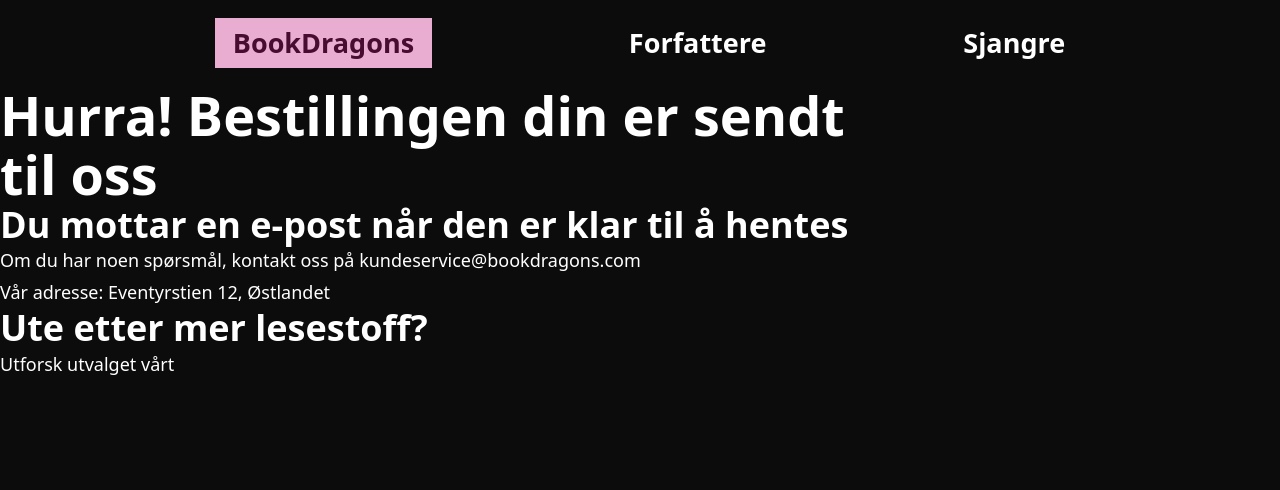
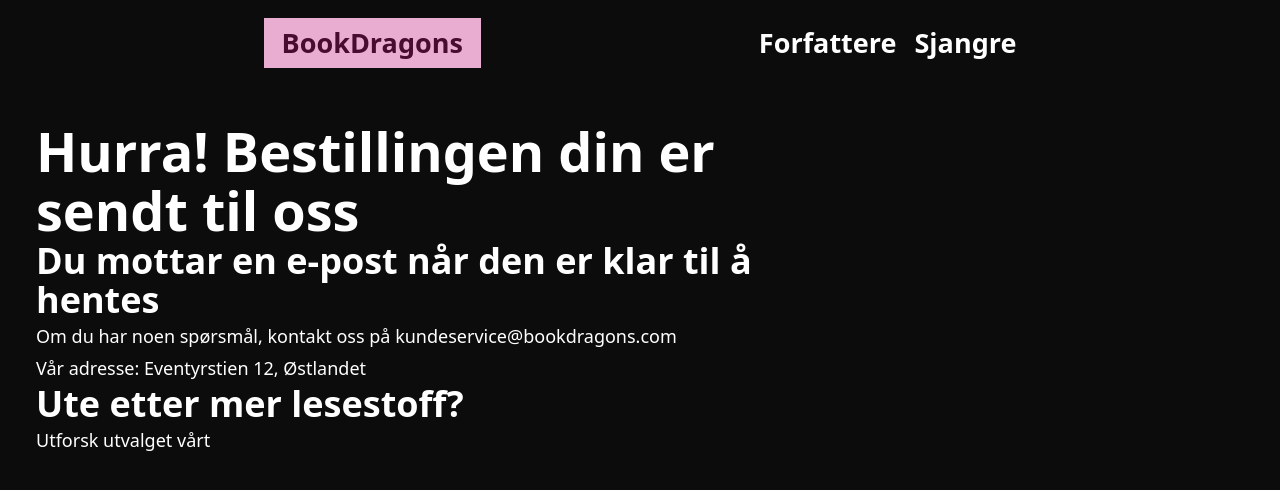
Before and after one commit to siljy/bookdragons, a Next.js app: page /bekreftelse in a window 1280 px wide. Shown: the top 490 px of the page. Built offline with nearby package versions, Linux system fonts and the light colour scheme.

Commit message:
refactor: ryddet opp i css for forside slik at ting ikke flyter over i hverandre

```diff
--- a/src/app/(frontend)/(with-cart)/page.tsx
+++ b/src/app/(frontend)/(with-cart)/page.tsx
@@ -46,7 +46,7 @@ export default async function BooksPage({
 
   return (
     <section>
-      <h1 className='title'>BookDragons</h1>
+      <h1 className='title'>Velkommen til BookDragons</h1>
       <FilterSection authors={authorsOptions} genres={genresOptions}></FilterSection>
       <div className="bookGrid">
         {books.map((book) => {
--- a/src/app/(frontend)/(with-cart)/styles.css
+++ b/src/app/(frontend)/(with-cart)/styles.css
@@ -1,10 +1,8 @@
-.title {
-  padding-inline: 2rem;
-}
+
 
 .bookGrid {
   display: grid;
   grid-template-columns: repeat(auto-fit, minmax(18rem, 1fr));
   gap: 1rem;
-  padding-inline: 2rem;
+  justify-items: center;
 }
--- a/src/app/(frontend)/layout.tsx
+++ b/src/app/(frontend)/layout.tsx
@@ -16,8 +16,7 @@ export default async function RootLayout(props: { children: React.ReactNode }) {
         <header>
           <NavBar></NavBar>
         </header>
-        <main>
-          {children}</main>
+        <main>{children}</main>
       </body>
     </html>
   )
--- a/src/app/(frontend)/styles.css
+++ b/src/app/(frontend)/styles.css
@@ -26,6 +26,7 @@
 * {
   box-sizing: border-box;
   margin: 0;
+  /* outline: 1px solid red; */
 }
 
 html {
@@ -37,8 +38,7 @@ html {
 }
 
 html,
-body,
-#app {
+body {
   height: 100%;
 }
 
@@ -55,22 +55,30 @@ body {
   }
 }
 
+header {
+  width: 100%;
+}
+
 main {
   display: grid;
   grid-template-columns: 1fr;
   grid-template-rows: auto 1fr;
   gap: 2rem;
+
   width: 100%;
-  max-width: 80rem;
+  max-width: 100rem;
   margin-inline: auto;
+  padding-inline: 1rem;
 
   @media (min-width: 1024px) {
-    grid-template-columns: 1fr 20rem;
+    grid-template-columns: minmax(0, 1fr) 22rem;
+    padding-inline: 2rem;
   }
 
   > section {
     grid-column: 1;
     grid-row: 2;
+    min-width: 0;
 
     @media (min-width: 1024px) {
       grid-row: 1;
@@ -80,6 +88,7 @@ main {
   > aside {
     grid-column: 1;
     grid-row: 1;
+    min-width: 0;
 
     @media (min-width: 1024px) {
       grid-column: 2;
@@ -123,7 +132,3 @@ a {
     outline: none;
   }
 }
-
-svg {
-  vertical-align: middle;
-}
--- a/src/components/BookCard/BookCard.module.css
+++ b/src/components/BookCard/BookCard.module.css
@@ -3,7 +3,7 @@
   background-color: var(--background-2);
   border-radius: 6px;
   padding: 1rem;
-  max-width: 20rem;
+  max-width: 14rem;
 
   img {
     justify-self: center;
--- a/src/components/FilterItem/FilterItem.module.css
+++ b/src/components/FilterItem/FilterItem.module.css
@@ -4,11 +4,7 @@
   margin-block: 1rem;
 
   select {
-    width: 50vw;
+    max-width: 50vw;
     padding: 0.5rem;
-
-    @media (min-width: 786px) {
-      width: 30vw;
-    }
   }
 }
--- a/src/components/NavBar/NavBar.module.css
+++ b/src/components/NavBar/NavBar.module.css
@@ -1,22 +1,38 @@
 .navigation {
   display: flex;
-  justify-content: space-between;
+  justify-content: space-around;
   align-items: center;
-  padding: 1rem;
+  gap: 1rem;
+  padding: 1rem 0.2rem;
   font-size: 1rem;
   font-weight: bold;
+  width: 100%;
 
-  :first-child {
+  @media (min-width: 786px) {
+    padding-bottom: 3rem;
+    font-size: 1.5rem;
+    justify-content: space-evenly;
+    flex-wrap: nowrap;
+  }
+
+  .logo {
     color: var(--primary);
     background-color: var(--primary-1);
-
     padding: 0.5rem 1rem;
   }
 
-  @media (min-width: 786px) {
-    font-size: 1.5rem;
-    justify-content: space-evenly;
+  .navLinks {
+    display: flex;
+
+    gap: 1rem;
   }
+  /*
+
+    @media (min-width: 786px) {
+      flex-direction: row;
+      gap: 1;
+    }
+    */
 
   a:hover {
     text-decoration: underline;
--- a/src/components/NavBar/NavBar.tsx
+++ b/src/components/NavBar/NavBar.tsx
@@ -4,9 +4,11 @@ import styles from './NavBar.module.css'
 export default function NavBar() {
   return (
     <nav className={styles.navigation}>
-      <Link href="/">BookDragons</Link>
-      <Link href="/forfatter">Forfattere</Link>
-      <Link href="/sjanger">Sjangre</Link>
+      <Link className={styles.logo} href="/">BookDragons</Link>
+      <div className={styles.navLinks}>
+        <Link href="/forfatter">Forfattere</Link>
+        <Link href="/sjanger">Sjangre</Link>
+      </div>
     </nav>
   )
 }
```
Also changed, not shown: src/components/Cart/Cart.module.css (+3 -8 lines), 1 other file (tests, documents, lock files or other folders).
